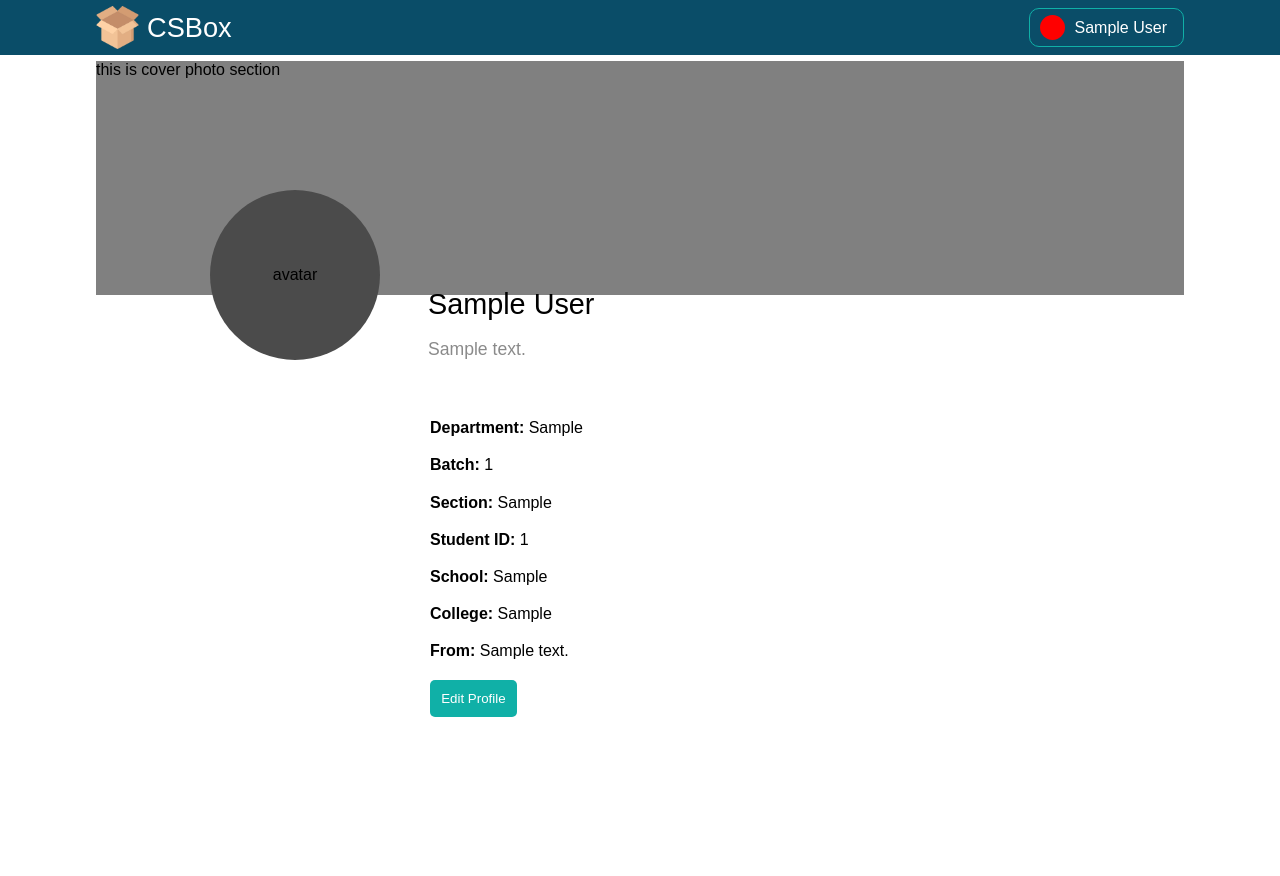
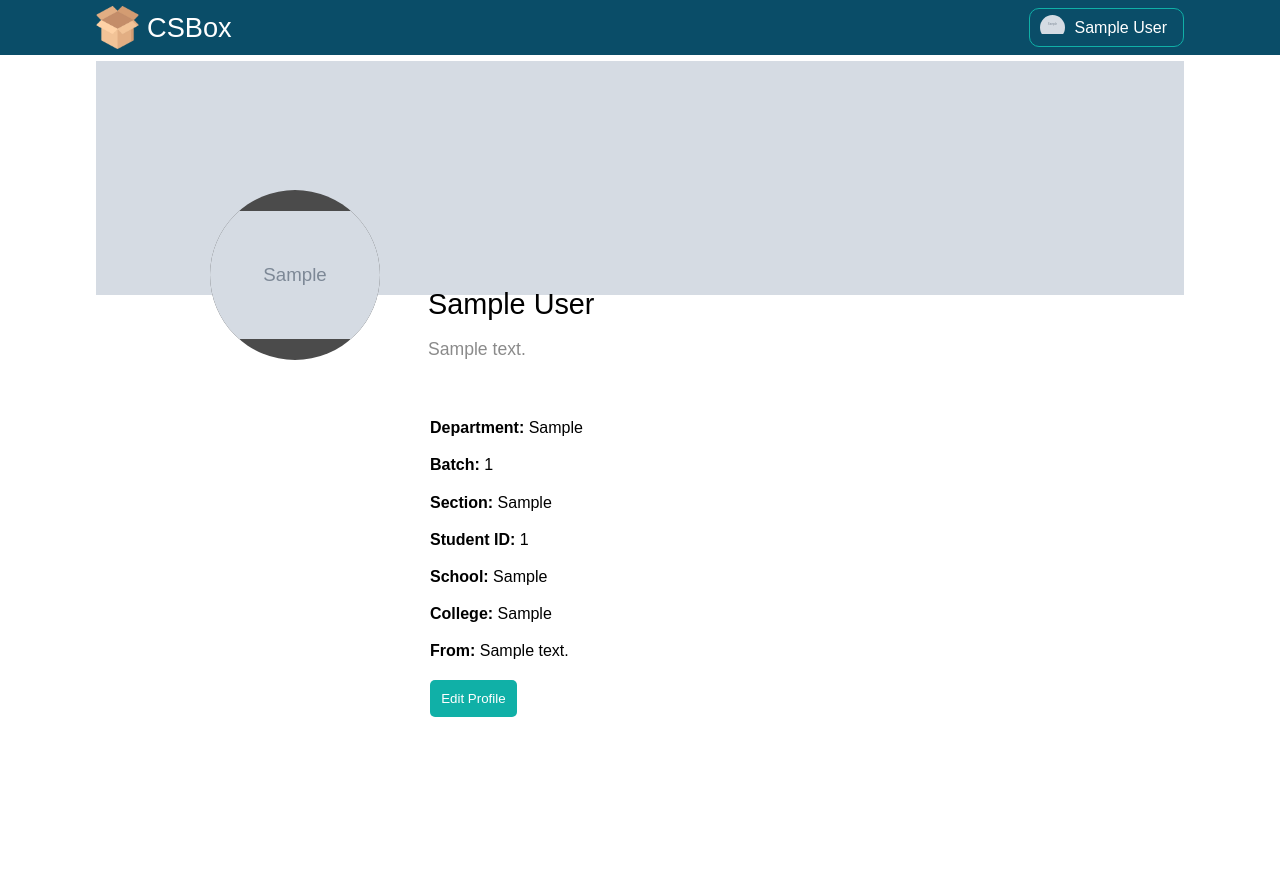
Before and after one commit to tanvirmahmud66/CSBox, a Django app: page /student/profile/ in a window 1280 px wide. Shown: the top 876 px of the page. Run offline with Django 4.2, Linux system fonts and the light colour scheme; a user stored in the database is signed in; tables that the repository leaves empty hold one stand-in row (values such as "Sample post"); grey boxes marked "Sample" are stand-in pictures.

Commit message:
Student Section Constructing

```diff
--- a/csbox/main/views.py
+++ b/csbox/main/views.py
@@ -294,9 +294,11 @@ def home(request):
 def teacher_home(request):
     normal_posts = PostDB.objects.filter(creator=request.user, is_announcement=False)
     announcement = PostDB.objects.filter(creator=request.user, is_announcement=True)
+    teacher_profile = TeacherProfile.objects.get(user=request.user)
     return render(request, "teacher/home.html",{
         "normal_posts": normal_posts,
         "announcement": announcement,
+        "teacher_profile": teacher_profile,
     })
 
 #--------------------------------------------------------- Profile
@@ -326,7 +328,7 @@ def teacher_profile(request):
         teacher_profile.studied_at = studied_at
         teacher_profile.address = address
         teacher_profile.save()
-        return redirect('check_profile', request.user)
+        return redirect('check_profile')
     return render(request, 'teacher/teacher_profile.html', {
         "teacher_profile": teacher_profile,
     })
@@ -340,10 +342,16 @@ def student_profile(request):
         school = request.POST.get('school')
         college = request.POST.get('college')
         address = request.POST.get('address')
+        profile_pic = request.FILES.get('profile-pic')
+        cover_pic = request.FILES.get('cover-pic')
         student_profile.bio = bio
         student_profile.school = school
         student_profile.college = college
         student_profile.address = address
+        if profile_pic:
+            student_profile.profile_pic = profile_pic
+        if cover_pic:
+            student_profile.cover_pic = cover_pic
         student_profile.save()
     return render(request, 'student/student_profile.html', {
         "student": True,
@@ -381,11 +389,6 @@ def teacher_courses(request):
         section = section_model
         sem = request.POST['semester']
         semester = Semester.objects.get(id=sem)
-        print("Course Name: ", sessionName)
-        print("Department: ", department)
-        print("Batch: ", batch)
-        print("Section: ", section.section)
-        print("Semester: ", semester)
         teacher_id = TeacherProfile.objects.get(user=request.user)
         new_session = SessionData.objects.create(
             sessionName=sessionName,
@@ -406,7 +409,9 @@ def teacher_courses(request):
             semester=q
         )
         sem = Semester.objects.get(id=q)
+        teacher_profile = TeacherProfile.objects.get(user=request.user)
         return render(request, 'teacher/all_courses.html', {
+            "teacher_profile": teacher_profile,
             "departments": departments,
             "batches": batches,
             "semesters": semesters,
@@ -418,8 +423,9 @@ def teacher_courses(request):
            faculty__user=request.user,
            semester=semesters[0]
         )
-
+    teacher_profile = TeacherProfile.objects.get(user=request.user)
     return render(request, 'teacher/all_courses.html', {
+        "teacher_profile": teacher_profile,
         "departments": departments,
         "batches": batches,
         "semesters": semesters,
@@ -450,6 +456,8 @@ def faculty_single_course(request, session_name,pk):
     verify_obj = Verification.objects.get(user=request.user)
     all_post = PostDB.objects.filter(session=course_obj)
     all_files = FileDatabase.objects.filter(sessionId=pk)
+    teacher_profile = TeacherProfile.objects.get(user=request.user)
+    print(teacher_profile)
     if request.method=="GET":
         post_id_edit = request.GET.get('post_id')
         edit_post_body = request.GET.get('edit_post_content')
@@ -490,6 +498,7 @@ def faculty_single_course(request, session_name,pk):
                 file_upload.save()
             return redirect("fuculty_single_course", session_name, pk)
     return render(request, 'teacher/single_course.html', {
+        "teacher_profile": teacher_profile,
         "course_obj": course_obj,
         "posts": all_post,
         "files": all_files,
--- a/csbox/static/css/layout.css
+++ b/csbox/static/css/layout.css
@@ -68,8 +68,10 @@
   height: 25px;
   margin-right: 10px;
   border-radius: 50%;
-  background-color: red;
   overflow: hidden;
+}
+.avatar img{
+  width: 100%;
 }
 .dropdown-btn_div {
   display: flex;
--- a/csbox/static/css/student/student_profile.css
+++ b/csbox/static/css/student/student_profile.css
@@ -6,8 +6,21 @@
 .cover_photo{
     width: 100%;
     height: 27%;
-    background-color: gray;
+    overflow: hidden;
     position: relative;
+}
+.cover_photo img{
+    width: 100%;
+}
+.cover_photo .no_cover{
+    width: 100%;
+    height: 100%;
+    background-color: gainsboro;
+    display: flex;
+    justify-content: center;
+    align-items: center;
+    font-size: 2rem;
+    color: rgba(169, 169, 169, 0.718);
 }
 .profile_head{
     position: absolute;
@@ -27,6 +40,9 @@
     justify-content: center;
     align-items: center;
     overflow: hidden;
+}
+.profile_avatar img{
+    width: 100%;
 }
 
 .profile_naming h3{
--- a/csbox/templates/layout.html
+++ b/csbox/templates/layout.html
@@ -57,7 +57,9 @@
         {%if request.user.is_authenticated%}
             <div>
                 <div class="dropdown-btn_div" onclick="toggleDropdown()">
-                    <div class="avatar"></div>
+                    <div class="avatar">
+                        {%block navImg%}{%endblock navImg%}
+                    </div>
                     {{request.user.first_name}} {{request.user.last_name}}
                 </div>
                 <div class="dropdown-content" id="myDropdown">
--- a/csbox/templates/student/student_profile.html
+++ b/csbox/templates/student/student_profile.html
@@ -9,17 +9,35 @@
 {%block link%}
     <link rel="stylesheet" href="{%static 'css/student/student_profile.css'%}"/>
 {%endblock link%}
-
+{%block navImg%}
+    {%if student_profile.profile_pic%}
+        <img src="{{student_profile.profile_pic.url}}" alt="Profile Pic">
+    {%else%}
+        <img src="../../media/default_profile_pic.webp" alt="Profile pic">
+    {%endif%}
+{%endblock navImg%}
 {%block script%}{%endblock script%}
 
 {%block content%}
 
 <div class="wraper">
     <div class="cover_photo">
-        this is cover photo section
+        {%if student_profile.cover_pic%}
+            <img src="{{student_profile.cover_pic.url}}" alt="Cover photo">
+        {%else%}
+            <div class="no_cover">
+                No Cover Photo
+            </div>
+        {%endif%}
     </div>
     <div class="profile_head">
-        <div class="profile_avatar">avatar</div>
+        <div class="profile_avatar">
+            {%if student_profile.profile_pic%}
+                <img src="{{student_profile.profile_pic.url}}" alt="Profile pic">
+            {%else%}
+                <img src="../../media/default_profile_pic.webp" alt="Profile pic">
+            {%endif%}
+        </div>
         <div class="profile_naming">
             <h3>{{student_profile.user.first_name}} {{student_profile.user.last_name}}</h3>
             {%if student_profile.bio%}
@@ -50,7 +68,7 @@
 <!-- Popup Form section -->
 <div class="popupContainer" id="popupContainer">
     <div class="popupContent" id="popupContent">
-        <form method="POST">
+        <form method="POST" enctype="multipart/form-data">
             {%csrf_token%}
             <div class="form-group">
               <input type="text" id="bio" name="bio" placeholder="Bio" {%if student_profile.bio%} value="{{student_profile.bio}}" {%endif%}>
@@ -65,12 +83,12 @@
                 <input type="text" id="address" name="address" placeholder="From" {%if student_profile.address%} value="{{student_profile.address}}" {%endif%}>
             </div>
             <div class="form-group">
-                <label for="image1">Select Porfile Picture:</label>
-                <input type="file" id="image1" name="image1" alt="profile pic">
+                <label for="profile-pic">Select Porfile Picture:</label>
+                <input type="file" id="profile-pic" name="profile-pic" alt="profile pic">
               </div>
               <div class="form-group">
-                <label for="image2">Set a Cover photo:</label>
-                <input type="file" id="image2" name="image2" alt="cover pic">
+                <label for="cover-pic">Set a Cover photo:</label>
+                <input type="file" id="cover-pic" name="cover-pic" alt="cover pic">
               </div>
             <div class="form-group">
               <button type="submit">Save</button>
```
Also changed, not shown: csbox/static/css/teacher/teacher_profile.css (+17 -2 lines), csbox/templates/teacher/all_courses.html (+8 -0 lines), csbox/templates/teacher/home.html (+8 -0 lines), csbox/templates/teacher/single_course.html (+8 -0 lines), csbox/templates/teacher/teacher_profile.html (+21 -3 lines), csbox/media/default_profile_pic.webp (added), csbox/media/student_coverPic/9070096.jpg (added), csbox/media/student_profilePic/46505.jpg (added), 1 other file.
